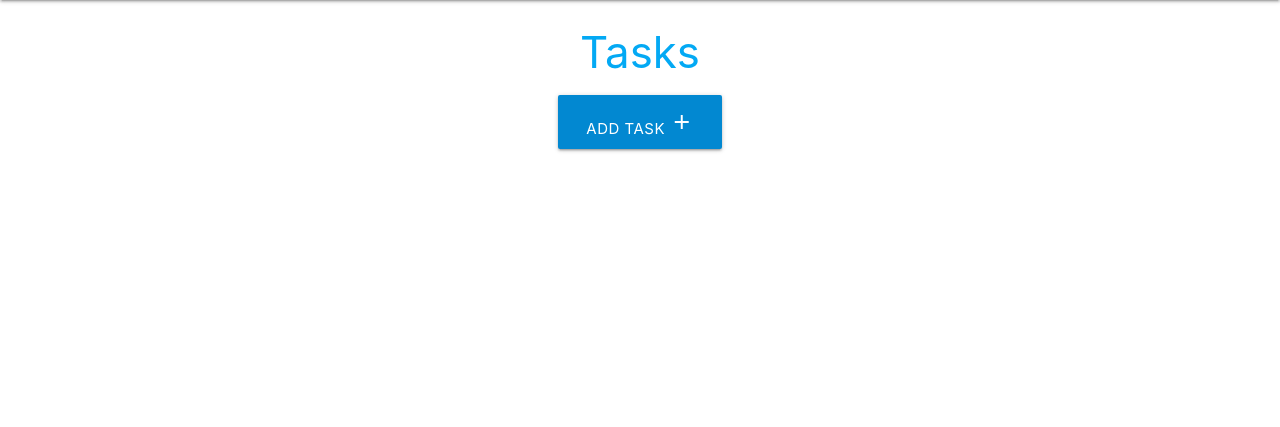
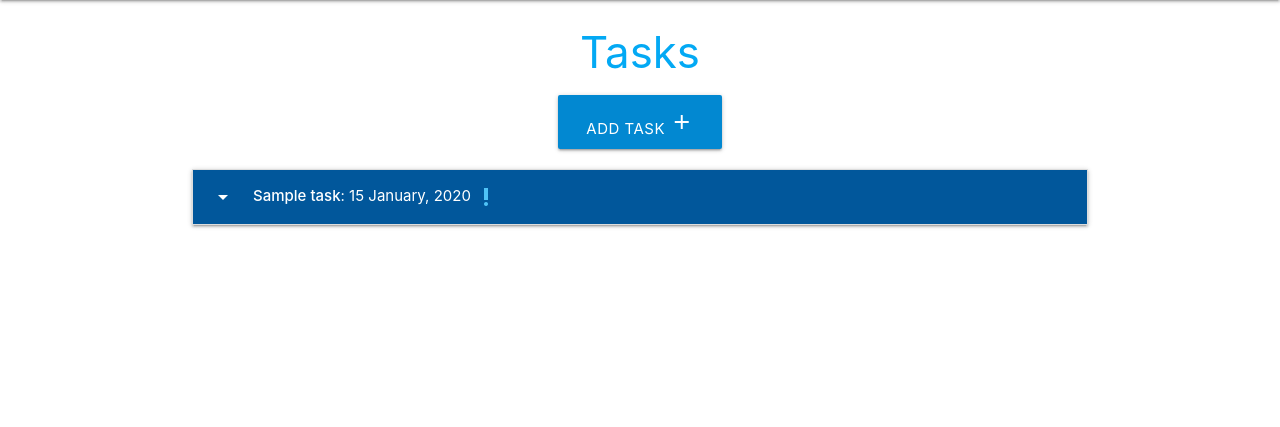
Before and after one commit to petermcloughlin/Flask-SqlAlchemy-Task_Manager, a Flask app: page / in a window 1280 px wide. Shown: the part 64-491 px from the top of the page. Run offline with Flask 3, Linux system fonts and the light colour scheme; tables that the repository leaves empty hold one stand-in row (values such as "Sample post").

Commit message:
Add viewing tasks functionality to project

```diff
--- a/taskmanager/routes.py
+++ b/taskmanager/routes.py
@@ -5,7 +5,8 @@ from taskmanager.models import Category, Task
 
 @app.route("/")
 def home():
-    return render_template("tasks.html")
+    tasks = list(Task.query.order_by(Task.id).all())
+    return render_template("tasks.html", tasks=tasks)
 
 
 @app.route("/categories")
--- a/taskmanager/static/js/script.js
+++ b/taskmanager/static/js/script.js
@@ -11,5 +11,8 @@ document.addEventListener('DOMContentLoaded', function() {
     //select initialisation
     let selects = document.querySelectorAll('select');
     M.FormSelect.init(selects);
+    //Tasks collapsibles initialisation
+    let collapsibles = document.querySelectorAll('.collapsible');
+    M.Collapsible.init(collapsibles);
 
   });
--- a/taskmanager/templates/tasks.html
+++ b/taskmanager/templates/tasks.html
@@ -10,4 +10,21 @@
         </a>
     </div>
 </div>
+<ul class="collapsible">
+    {% for task in tasks|sort(attribute="due_date") %}
+    <li>
+      <div class="collapsible-header white-text light-blue darken-4">
+        <i class="material-icons">arrow_drop_down</i>
+        <strong>{{ task.task_name }}</strong>: {{ task.due_date.strftime("%d %B, %Y") }}
+        {% if task.is_urgent == True %}
+            <i class="material-icons light-blue-text text-lighten-2">priority_high</i>
+        {% endif %}
+        </div>
+      <div class="collapsible-body">
+        <strong>{{ task.category }}</strong>
+        <p>{{ task.task_description }}</p>
+      </div>
+    </li>
+    {% endfor %}
+</ul>
 {% endblock %}
```
